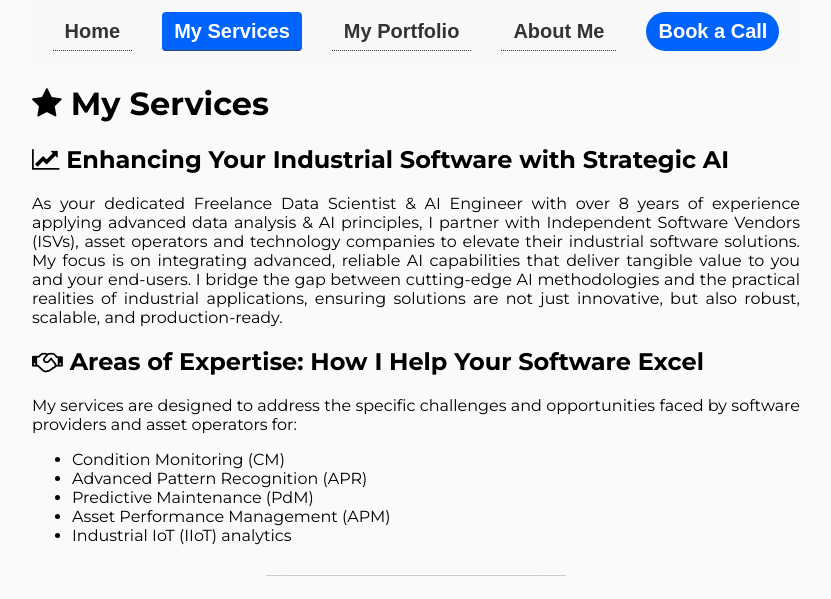
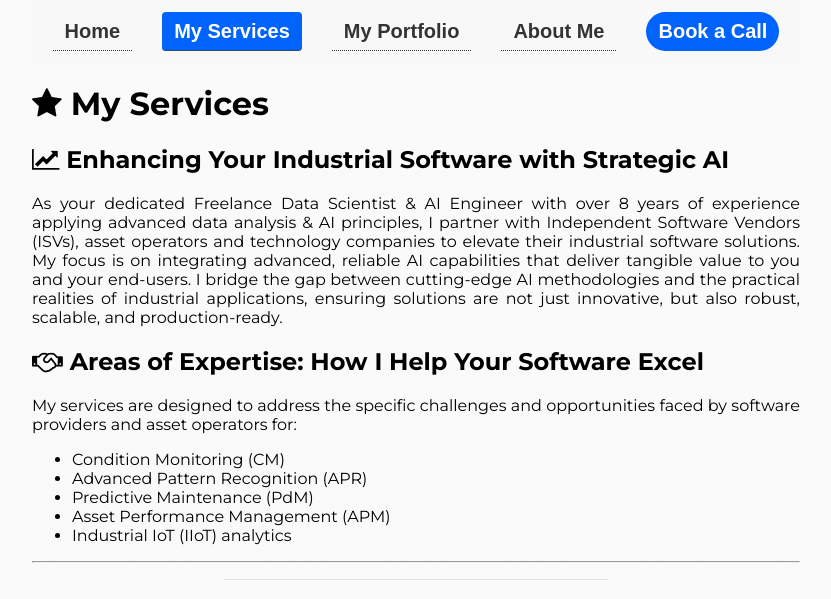
Before and after one commit to alexkolo/strategic-ai, a Jekyll site: the page built from services.md, in a window 1280 px wide. Shown: the top 599 px of the page, without its empty margins (224-1055 px from the left). Built offline with Jekyll 4.4.1, drawn with Linux system fonts in a browser that asks for light colours; some web fonts are replaced.

Commit message:
testing dividers

```diff
--- a/assets/css/style.css
+++ b/assets/css/style.css
@@ -147,10 +147,18 @@ a:not(.book-call-btn):hover {
 }
 
 /* Soft divider style: can be used between sections */
-hr.divider {
+/* hr.divider {
   border: 0;
   border-bottom: 1px solid #ccc;
   width: 50%;
   max-width: 300px;
   margin: 30px auto;
+} */
+
+.soft-divider {
+  border: none;
+  height: 1px;
+  background-color: rgba(0, 0, 0, 0.1); /* light gray */
+  width: 50%;
+  margin: 1em auto;
 }
--- a/services.md
+++ b/services.md
@@ -22,6 +22,7 @@ My services are designed to address the specific challenges and opportunities fa
 - Industrial IoT (IIoT) analytics
 
 <hr class="divider" />
+<hr class="soft-divider">
 
 ### Advanced Predictive Maintenance (PdM) Solutions
 
```
